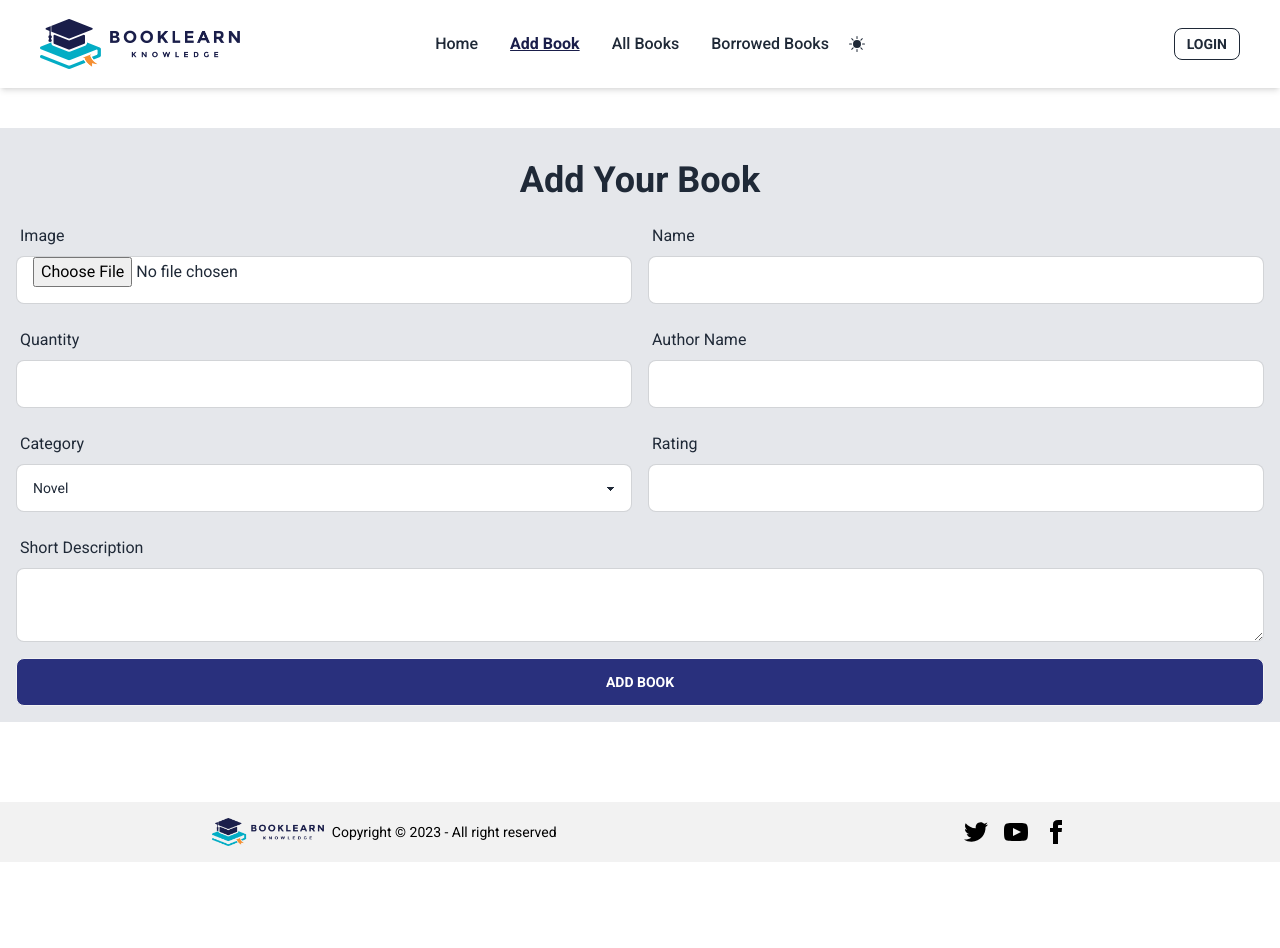
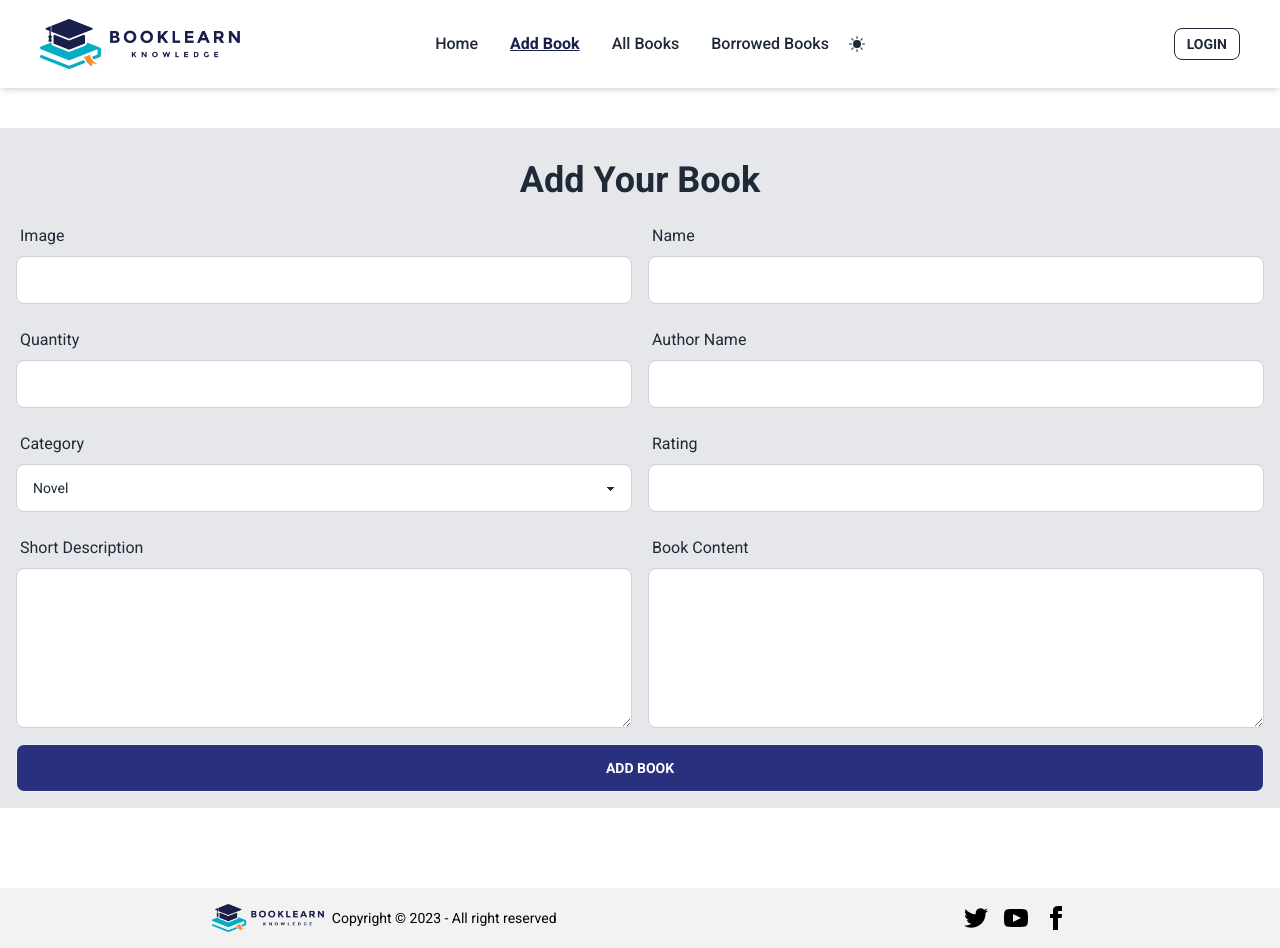
Before and after one commit to Shuvo0414/book-library, a React (Vite) app: page /addbook in a window 1280 px wide. Before the commit the page ends 862 px from the top, so only its background shows below. Built offline with nearby package versions, Linux system fonts and the light colour scheme; no server answers.

Commit message:
feat: Enhance ReadersSay component layout
Implemented layout enhancements for the ReadersSay component to improve the visual presentation. Added styling to quotes, text alignment, and spacing for a better user experience.

```diff
--- /dev/null
+++ b/src/components/ReadersSay/ReadersSay.jsx
@@ -0,0 +1,32 @@
+import readerssay from "../../assets/readerssay.jpeg";
+import { ImQuotesLeft } from "react-icons/im";
+const ReadersSay = () => {
+  return (
+    <div className="grid grid-cols-1 md:grid-cols-2 md:h-[480px] mt-24 mb-12">
+      <div className=" flex justify-center items-center bg-white">
+        <img src={readerssay} alt="" />
+      </div>
+
+      <div className=" bg-[#2a2a2a] text-white flex items-center">
+        <div className=" bg-[#2a2a2a]  p-4">
+          <h1 className="text-[36px] font-bold md:ml-5 mb-5">
+            What Readers Say
+          </h1>
+          <p></p>
+          <p className=" relative text-xl font-normal md:ml-20 box-content w-[370px]">
+            <ImQuotesLeft className=" hidden lg:block absolute -ml-8"></ImQuotesLeft>
+            Meeting rooms of your library are very comfortable and they have all
+            necessary equipment required for my business purposes.
+          </p>
+
+          <h1 className="text-base font-bold my-6  md:ml-20 text-[#76bd42]">
+            WILL ADAMS, STUDENT
+          </h1>
+          <br />
+        </div>
+      </div>
+    </div>
+  );
+};
+
+export default ReadersSay;
--- a/src/pages/AddBook/AddBook.jsx
+++ b/src/pages/AddBook/AddBook.jsx
@@ -6,8 +6,9 @@ const AddBook = () => {
     const name = form.name.value;
     const quantity = Math.max(0, form.quantity.value); // Ensure non-negative value
     const author = form.author.value;
-    const category = form.category.value;
+    const categoryName = form.categoryName.value;
     const shortDescription = form.shortDescription.value;
+    const bookContent = form.bookContent.value;
     const rating = form.rating.value;
 
     const newBook = {
@@ -15,8 +16,9 @@ const AddBook = () => {
       name,
       quantity,
       author,
-      category,
+      categoryName,
       shortDescription,
+      bookContent,
       rating,
     };
     console.log(newBook);
@@ -45,7 +47,7 @@ const AddBook = () => {
               Image
             </label>
             <input
-              type="file"
+              type="img"
               name="image"
               className="input input-bordered w-full"
             />
@@ -88,7 +90,10 @@ const AddBook = () => {
             <label htmlFor="category" className="label">
               Category
             </label>
-            <select name="category" className="select select-bordered w-full">
+            <select
+              name="categoryName"
+              className="select select-bordered w-full"
+            >
               <option value="Novel">Novel</option>
               <option value="Thriller">Thriller</option>
               <option value="History">History</option>
@@ -106,15 +111,27 @@ const AddBook = () => {
             />
           </div>
         </div>
-        <div className="form-control mb-4 w-full">
+        <div className="md:flex gap-4 ">
+          <div className="form-control mb-4 md:w-1/2">
             <label htmlFor="shortDescription" className="label">
               Short Description
             </label>
             <textarea
               name="shortDescription"
-            className="textarea textarea-bordered w-full"
+              className="textarea textarea-bordered w-full h-40"
             />
           </div>
+          <div className="form-control mb-4 md:w-1/2">
+            <label htmlFor="bookContent" className="label">
+              Book Content
+            </label>
+            <textarea
+              name="bookContent"
+              className="textarea textarea-bordered w-full h-40"
+            />
+          </div>
+        </div>
+
         <input
           className="btn btn-block bg-[#29307d] hover:bg-[#444db5] text-white"
           type="submit"
--- a/src/pages/Home/Home.jsx
+++ b/src/pages/Home/Home.jsx
@@ -1,6 +1,7 @@
 import BookCategory from "../../components/ BookCategory / BookCategory ";
 import Banner from "../../components/Banner/Banner";
 import OurServices from "../../components/OurServices/OurServices";
+import ReadersSay from "../../components/ReadersSay/ReadersSay";
 
 const Home = () => {
   return (
@@ -8,6 +9,7 @@ const Home = () => {
       <Banner></Banner>
       <OurServices></OurServices>
       <BookCategory></BookCategory>
+      <ReadersSay></ReadersSay>
     </div>
   );
 };
```
Also changed, not shown: src/assets/readerssay.jpeg (added). Lines whose indentation alone changed are shown as unchanged.
